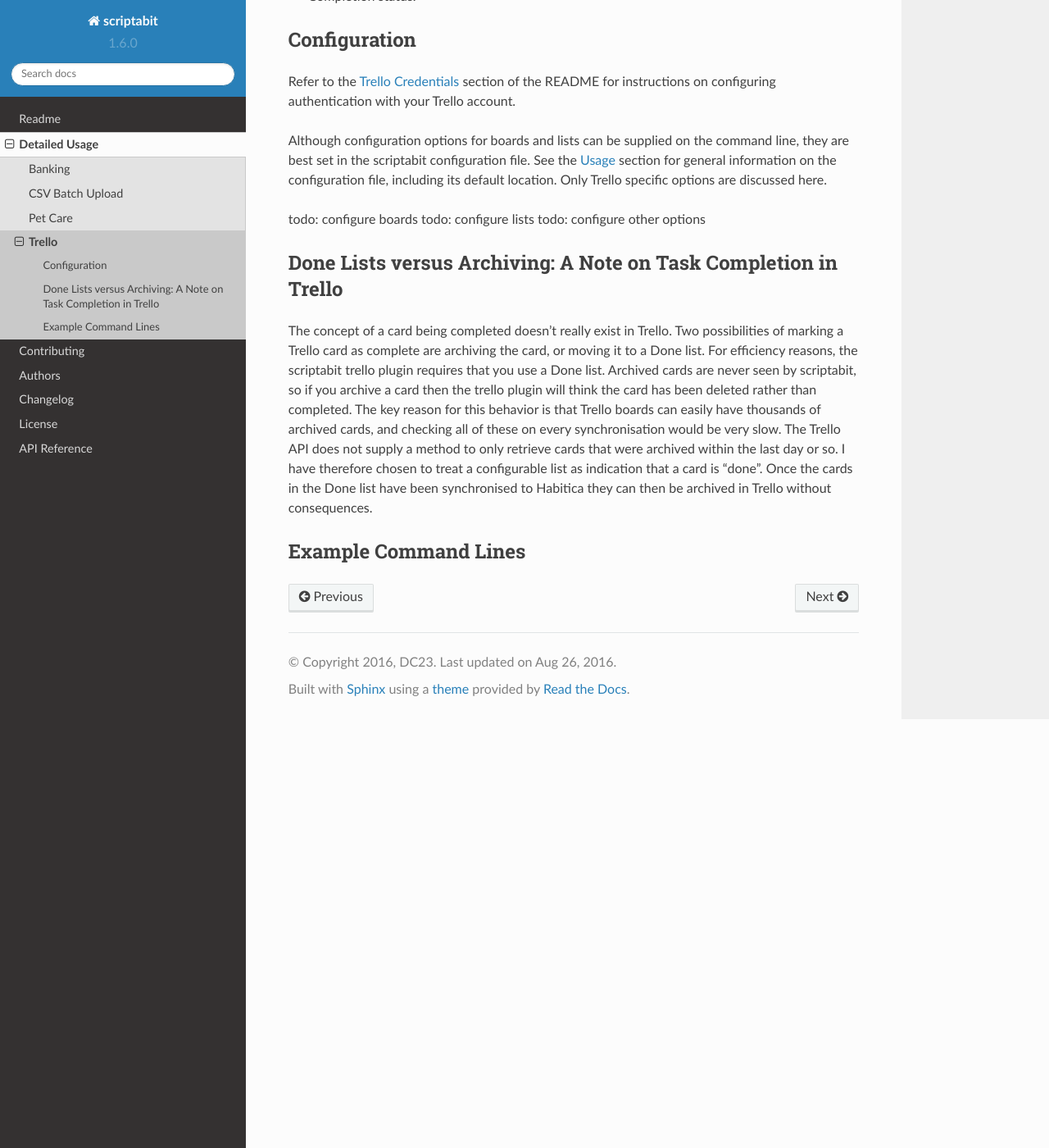
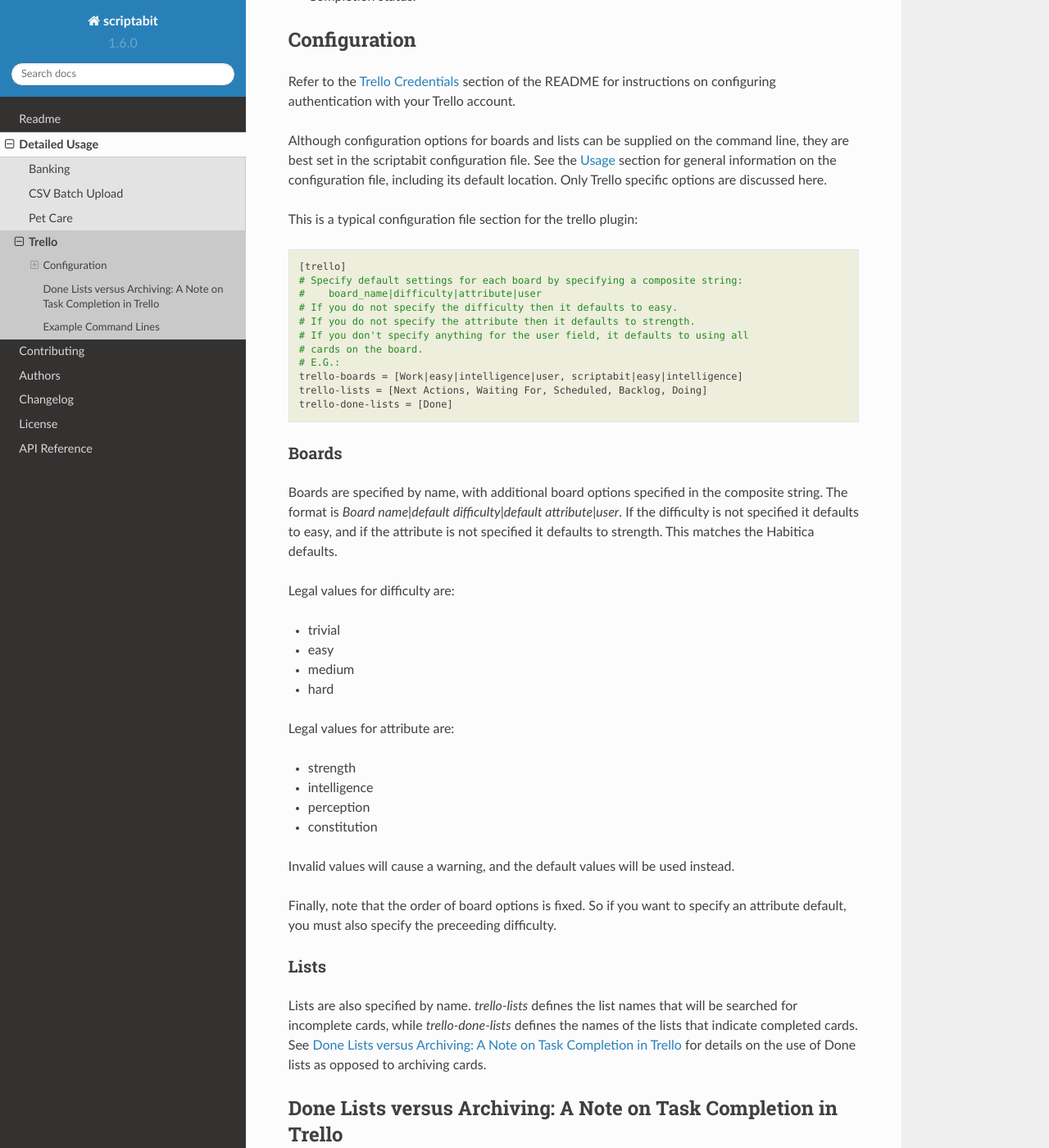
Before and after one commit to DC23/scriptabit, a Sphinx documentation site: the page built from docs/usage/trello.rst, in a window 1280 px wide and 1400 px high, scrolled down 776 px. Shown: the whole window at 82% size. Built offline with Sphinx 7.4.7 and the Read the Docs theme 2.0.0, drawn with Linux system fonts in a browser that asks for light colours; some of the changed text lies outside the part shown.

Commit message:
trello usage docs. Resolves #10

```diff
--- a/docs/usage/trello.rst
+++ b/docs/usage/trello.rst
@@ -41,9 +41,58 @@ command line, they are best set in the scriptabit configuration file. See the
 :ref:`usage` section for general information on the configuration file,
 including its default location. Only Trello specific options are discussed here.
 
-todo: configure boards
-todo: configure lists
-todo: configure other options
+This is a typical configuration file section for the trello plugin::
+
+    [trello]
+    # Specify default settings for each board by specifying a composite string:
+    #    board_name|difficulty|attribute|user
+    # If you do not specify the difficulty then it defaults to easy.
+    # If you do not specify the attribute then it defaults to strength.
+    # If you don't specify anything for the user field, it defaults to using all
+    # cards on the board.
+    # E.G.:
+    trello-boards = [Work|easy|intelligence|user, scriptabit|easy|intelligence]
+    trello-lists = [Next Actions, Waiting For, Scheduled, Backlog, Doing]
+    trello-done-lists = [Done]
+
+Boards
+^^^^^^
+
+Boards are specified by name, with additional board options specified in the
+composite string. The format is `Board name|default difficulty|default
+attribute|user`. If the difficulty is not specified it defaults to easy, and if
+the attribute is not specified it defaults to strength. This matches the
+Habitica defaults.
+
+Legal values for difficulty are:
+
+- trivial
+- easy
+- medium
+- hard
+
+Legal values for attribute are:
+
+- strength
+- intelligence
+- perception
+- constitution
+
+Invalid values will cause a warning, and the default values will be used
+instead.
+
+Finally, note that the order of board options is fixed. So if you want to
+specify an attribute default, you must also specify the preceeding difficulty.
+
+Lists
+^^^^^
+
+Lists are also specified by name. `trello-lists` defines the list names that
+will be searched for incomplete cards, while `trello-done-lists` defines the
+names of the lists that indicate completed cards. See :ref:`donelists` for
+details on the use of Done lists as opposed to archiving cards.
+
+.. _donelists:
 
 Done Lists versus Archiving: A Note on Task Completion in Trello
 ++++++++++++++++++++++++++++++++++++++++++++++++++++++++++++++++
@@ -63,3 +112,11 @@ they can then be archived in Trello without consequences.
 
 Example Command Lines
 +++++++++++++++++++++
+
+Run the trello plugin with default options::
+
+    scriptabit --run trello
+
+Run once rather than syncing every 30 minutes::
+
+    scriptabit --run trello --max-updates 1
```
